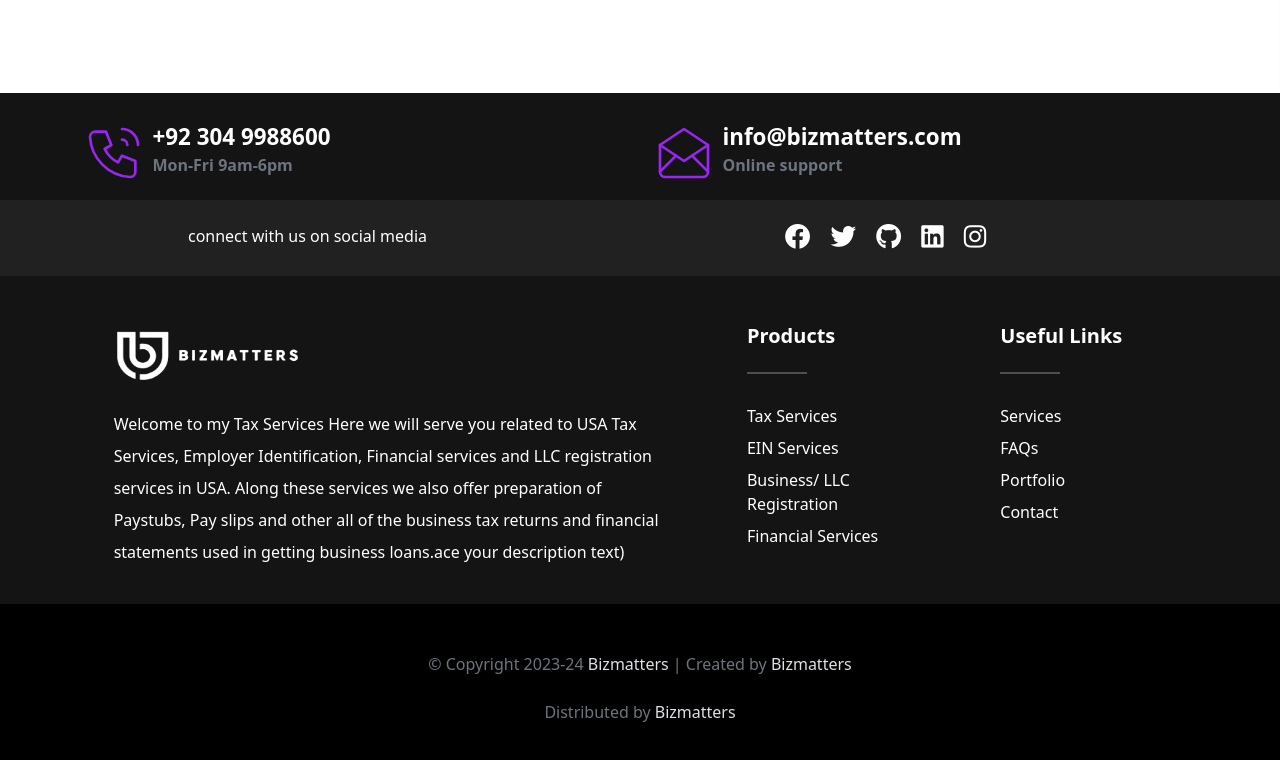
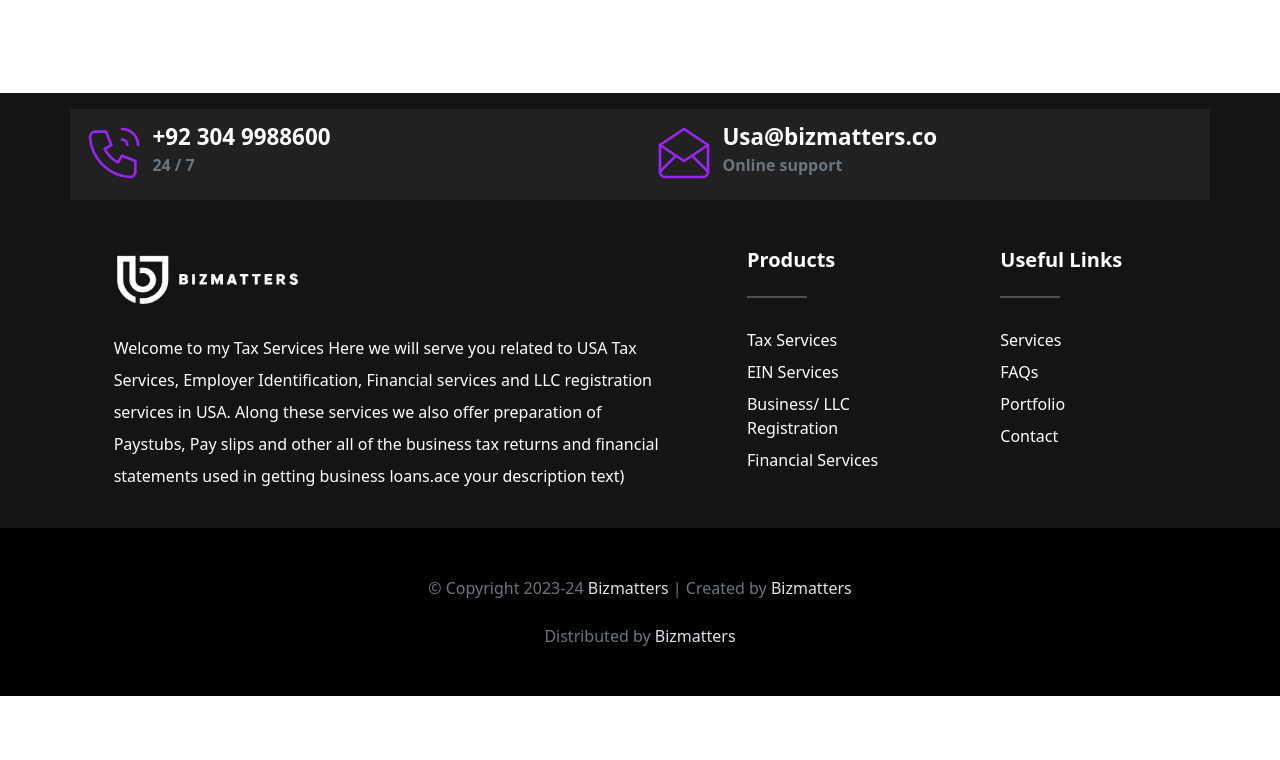
Before and after one commit to faizy644/bizmatters, a website: page service1.html in a window 1280 px wide. Shown: the part 1249-2009 px from the top of the page. After the commit the page ends 1945 px from the top, so only its background shows below. Drawn offline with nearby package versions, Linux system fonts and the light colour scheme; files that its build step writes are made by us from their sources.

Commit message:
Update service1.html

```diff
--- a/service1.html
+++ b/service1.html
@@ -35,7 +35,7 @@
           </li>
         </ul>
 
-        <button type="button" class="rounded-pill btn-rounded" onclick="window.location.href='tel:923049988600';">
+        <button type="button" class="rounded-pill btn-rounded" onclick="window.open('https://wa.me/+923049988600','`blank');">
           +92 304 9988600
           <span>
             <i class="fas fa-phone-alt"></i>
@@ -119,7 +119,7 @@
                            START SECTION 9 - THE FOOTER
 ///////////////////////////////////////////////////////////////////////////////////////////////-->
 <footer class="footer">
-  <div class="container">
+  <div class="container" style="background-color: #212121;">
     <div class="row">
       <!-- CONTENT FOR THE MOBILE NUMBER  -->
       <div class="col-md-6 col-lg-6 contact-box pt-1 d-md-block d-lg-flex d-flex">
@@ -132,8 +132,8 @@
           </svg>
         </div>
         <div class="contact-box__info">
-          <a href="tel:923049988600" class="contact-box__info--title">+92 304 9988600</a>
-          <p class="contact-box__info--subtitle">  Mon-Fri 9am-6pm</p>
+          <a href="https://wa.me/+923049988600" target="_blank" class="contact-box__info--title">+92 304 9988600</a>
+          <p class="contact-box__info--subtitle">   24 / 7</p>
         </div>
       </div>
       <!-- CONTENT FOR EMAIL  -->
@@ -148,7 +148,7 @@
           </svg>
         </div>
         <div class="contact-box__info">
-          <a href="mailto:info@bizmatters.com" class="contact-box__info--title">info@bizmatters.com</a>
+          <a href="mailto:Usa@bizmatters.co" class="contact-box__info--title">Usa@bizmatters.co</a>
           <p class="contact-box__info--subtitle">Online support</p>
         </div>
       </div>
@@ -173,22 +173,6 @@
   </div>
 
   <!-- START THE SOCIAL MEDIA CONTENT  -->
-  <div class="footer-sm" style="background-color: #212121;">
-    <div class="container">
-      <div class="row py-4 text-center text-white">
-        <div class="col-lg-5 col-md-6 mb-4 mb-md-0">
-          connect with us on social media
-        </div>
-        <div class="col-lg-7 col-md-6">
-          <a href="#"><i class="fab fa-facebook"></i></a>
-          <a href="#"><i class="fab fa-twitter"></i></a>
-          <a href="#"><i class="fab fa-github"></i></a>
-          <a href="#"><i class="fab fa-linkedin"></i></a>
-          <a href="#"><i class="fab fa-instagram"></i></a>
-        </div>
-      </div>
-    </div>
-  </div>
 
   <!-- START THE CONTENT FOR THE CAMPANY INFO -->
   <div class="container mt-5">
```
